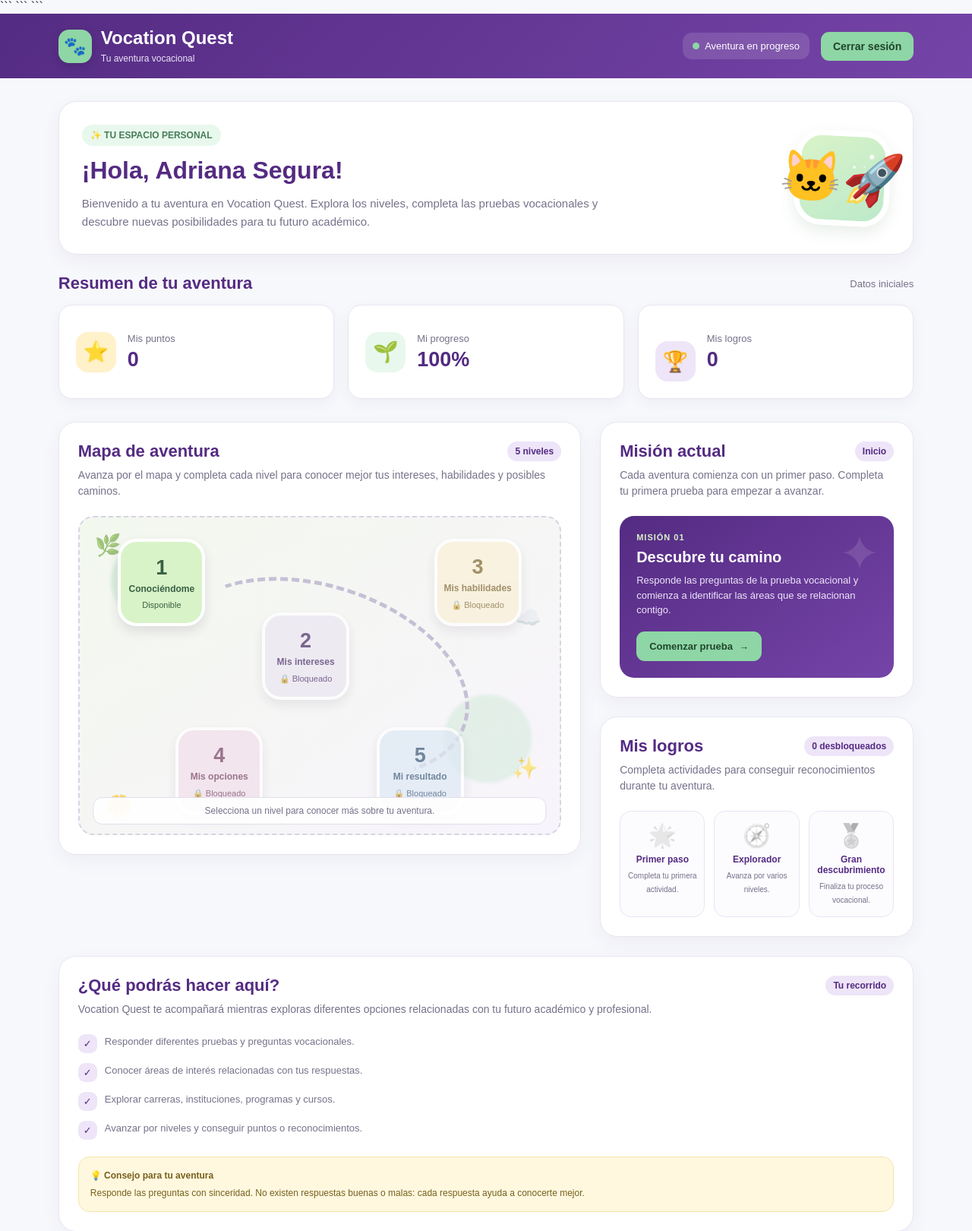
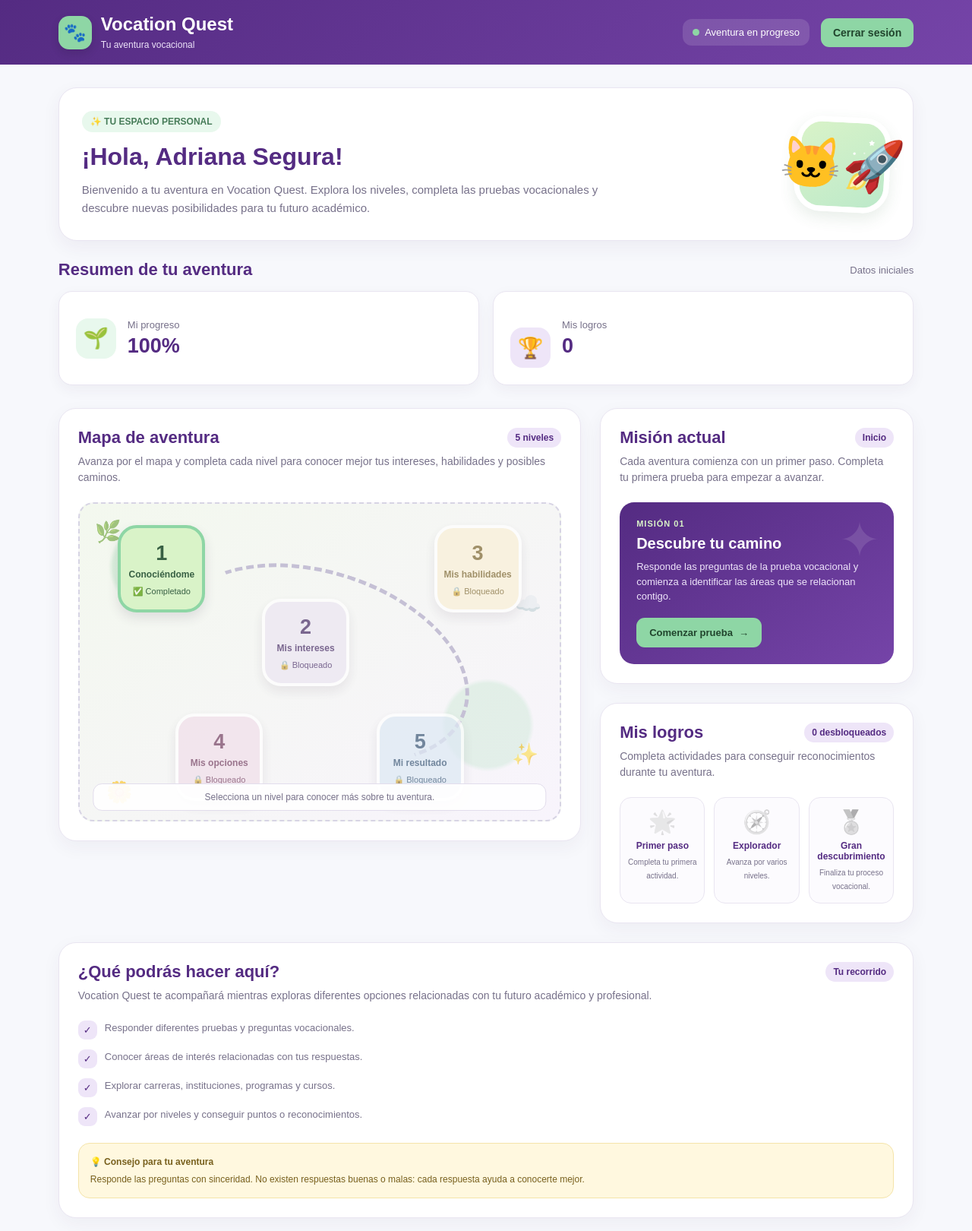
Before and after one commit to adrianasegura1507-stack/Vocation-Quest, a Flask app: page /inicio-estudiante in a window 1280 px wide. Shown: the top 1620 px of the page at 76% size. Run offline with Flask 3, Linux system fonts and the light colour scheme; a user stored in the database is signed in; data comes from the database, SQL or seed files in the repository; tables that the repository leaves empty hold one stand-in row (values such as "Sample post").

Commit message:
Desbloqueo de niveles segun progreso, descripcion al pasar el cursor y limpieza de la pagina del estudiante

````diff
--- a/Backend/templates/inicio_estudiante.html
+++ b/Backend/templates/inicio_estudiante.html
@@ -1,3 +1,45 @@
+{% macro tarjeta_nivel(numero, clase, nombre, nivel) %}
+    {% set estado = nivel.estado if nivel else 'bloqueado' %}
+
+    {% if estado == 'bloqueado' %}
+
+        <div class="level {{ clase }} locked" tabindex="0">
+            <div class="level-number">{{ numero }}</div>
+            <div class="level-name">{{ nombre }}</div>
+            <div class="level-state">Bloqueado</div>
+            <div class="level-tooltip">
+                ¡Realiza los niveles anteriores para desbloquear este!
+            </div>
+        </div>
+
+    {% elif estado == 'completado' %}
+
+        <div class="level {{ clase }} done" tabindex="0">
+            <div class="level-number">{{ numero }}</div>
+            <div class="level-name">{{ nombre }}</div>
+            <div class="level-state">✅ Completado</div>
+            <div class="level-tooltip">
+                ¡Nivel superado! Tu progreso quedó guardado.
+            </div>
+        </div>
+
+    {% else %}
+
+        <a href="{{ url_for('pruebas.inicio_prueba', id_prueba=nivel.id_prueba) }}"
+           class="level {{ clase }}" tabindex="0">
+            <div class="level-number">{{ numero }}</div>
+            <div class="level-name">{{ nombre }}</div>
+            <div class="level-state">
+                🔓 {% if estado == 'progreso' %}En progreso ({{ nivel.respondidas }}/{{ nivel.total }}){% else %}Disponible{% endif %}
+            </div>
+            <div class="level-tooltip">
+                {{ nivel.descripcion or "¡Haz clic para comenzar este nivel!" }}
+            </div>
+        </a>
+
+    {% endif %}
+{% endmacro %}
+
 <!DOCTYPE html>
 
 <html lang="es">
@@ -5,7 +47,6 @@
     <meta charset="UTF-8">
     <meta name="viewport" content="width=device-width, initial-scale=1.0">
 
-```
 <title>Mi aventura | Vocation Quest</title>
 
 <style>
@@ -220,7 +261,7 @@
 
     .stats {
         display: grid;
-        grid-template-columns: repeat(3, 1fr);
+        grid-template-columns: repeat(2, 1fr);
         gap: 18px;
         margin-bottom: 30px;
     }
@@ -340,7 +381,6 @@
         border: 2px dashed #d7d4e4;
         border-radius: 20px;
         padding: 22px;
-        overflow: hidden;
     }
 
     .map-decoration {
@@ -652,6 +692,48 @@
     }
 
     /* =========================
+       DESCRIPCIÓN AL PASAR EL CURSOR
+    ========================= */
+
+    .level-tooltip {
+        display: none;
+        position: absolute;
+        top: calc(100% + 10px);
+        left: 50%;
+        transform: translateX(-50%);
+        width: 210px;
+        background: var(--morado-oscuro);
+        color: white;
+        padding: 11px 13px;
+        border-radius: 12px;
+        font-size: 12px;
+        font-weight: normal;
+        line-height: 1.4;
+        box-shadow: 0 8px 20px rgba(0, 0, 0, 0.2);
+    }
+
+    .level:hover .level-tooltip,
+    .level:focus .level-tooltip {
+        display: block;
+    }
+
+    .level:hover,
+    .level:focus {
+        z-index: 20;
+    }
+
+    /* Las tarjetas de abajo muestran la descripción hacia arriba */
+    .level-four .level-tooltip,
+    .level-five .level-tooltip {
+        top: auto;
+        bottom: calc(100% + 10px);
+    }
+
+    .level.done {
+        border-color: var(--verde);
+    }
+
+    /* =========================
        PIE DE PÁGINA
     ========================= */
 
@@ -867,13 +949,11 @@
         }
     }
 </style>
-```
 
 </head>
 
 <body>
 
-```
 <!-- =========================
      BARRA SUPERIOR
 ========================= -->
@@ -936,15 +1016,6 @@
     <section class="stats">
 
         <article class="stat-card">
-            <div class="stat-icon points">⭐</div>
-
-            <div class="stat-info">
-                <h3>Mis puntos</h3>
-                <div class="stat-number">0</div>
-            </div>
-        </article>
-
-        <article class="stat-card">
             <div class="stat-icon progress">🌱</div>
 
             <div class="stat-info">
@@ -993,50 +1064,11 @@
                 <div class="map-path"></div>
 
                 <!-- NIVEL 1 -->
-
-                <a
-                    href="{{ url_for('pruebas.inicio_prueba', id_prueba=1) }}"
-                    class="level level-one"
-                    tabindex="0"
-                    data-level="1"
-                >
-                    <div class="level-number">1</div>
-                    <div class="level-name">Conociéndome</div>
-                    <div class="level-state">Disponible</div>
-                </a>
-
-                <!-- NIVEL 2 -->
-
-                <div class="level level-two locked" tabindex="0" data-level="2">
-                    <div class="level-number">2</div>
-                    <div class="level-name">Mis intereses</div>
-                    <div class="level-state">Bloqueado</div>
-                </div>
-
-                <!-- NIVEL 3 -->
-
-                <div class="level level-three locked" tabindex="0" data-level="3">
-                    <div class="level-number">3</div>
-                    <div class="level-name">Mis habilidades</div>
-                    <div class="level-state">Bloqueado</div>
-                </div>
-
-                <!-- NIVEL 4 -->
-
-                <div class="level level-four locked" tabindex="0" data-level="4">
-                    <div class="level-number">4</div>
-                    <div class="level-name">Mis opciones</div>
-                    <div class="level-state">Bloqueado</div>
-                </div>
-
-                <!-- NIVEL 5 -->
-
-                <div class="level level-five locked" tabindex="0" data-level="5">
-                    <div class="level-number">5</div>
-                    <div class="level-name">Mi resultado</div>
-                    <div class="level-state">Bloqueado</div>
-                </div>
-
+                {{ tarjeta_nivel(1, 'level-one',   'Conociéndome',    niveles.get(1)) }}
+                {{ tarjeta_nivel(2, 'level-two',   'Mis intereses',   niveles.get(2)) }}
+                {{ tarjeta_nivel(3, 'level-three', 'Mis habilidades', niveles.get(3)) }}
+                {{ tarjeta_nivel(4, 'level-four',  'Mis opciones',    niveles.get(4)) }}
+                {{ tarjeta_nivel(5, 'level-five',  'Mi resultado',    niveles.get(5)) }}
                 <div class="map-message" id="map-message">
                     Selecciona un nivel para conocer más sobre tu aventura.
                 </div>
@@ -1239,7 +1271,6 @@
     </p>
 
 </footer>
-```
 
 </body>
 </html>
````
